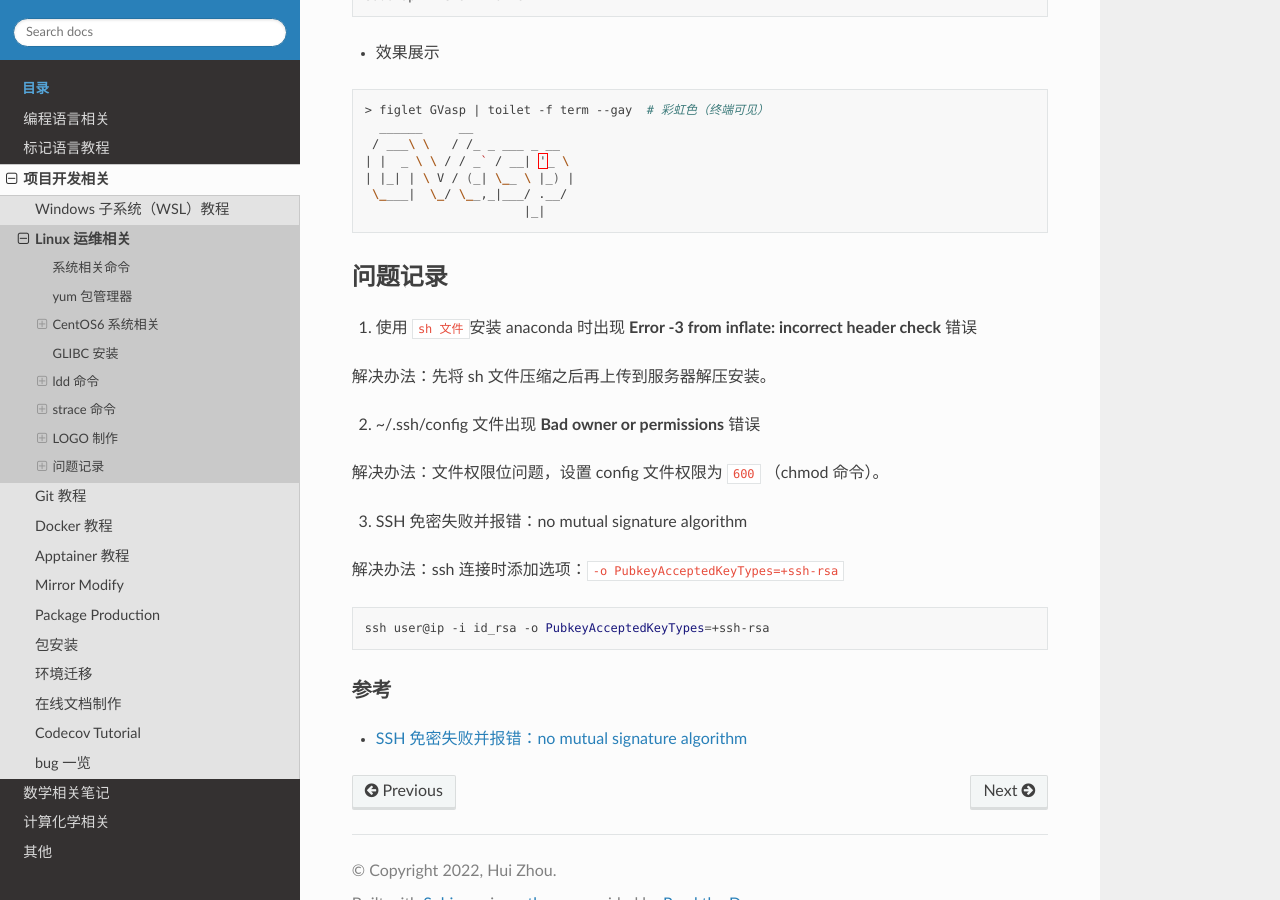
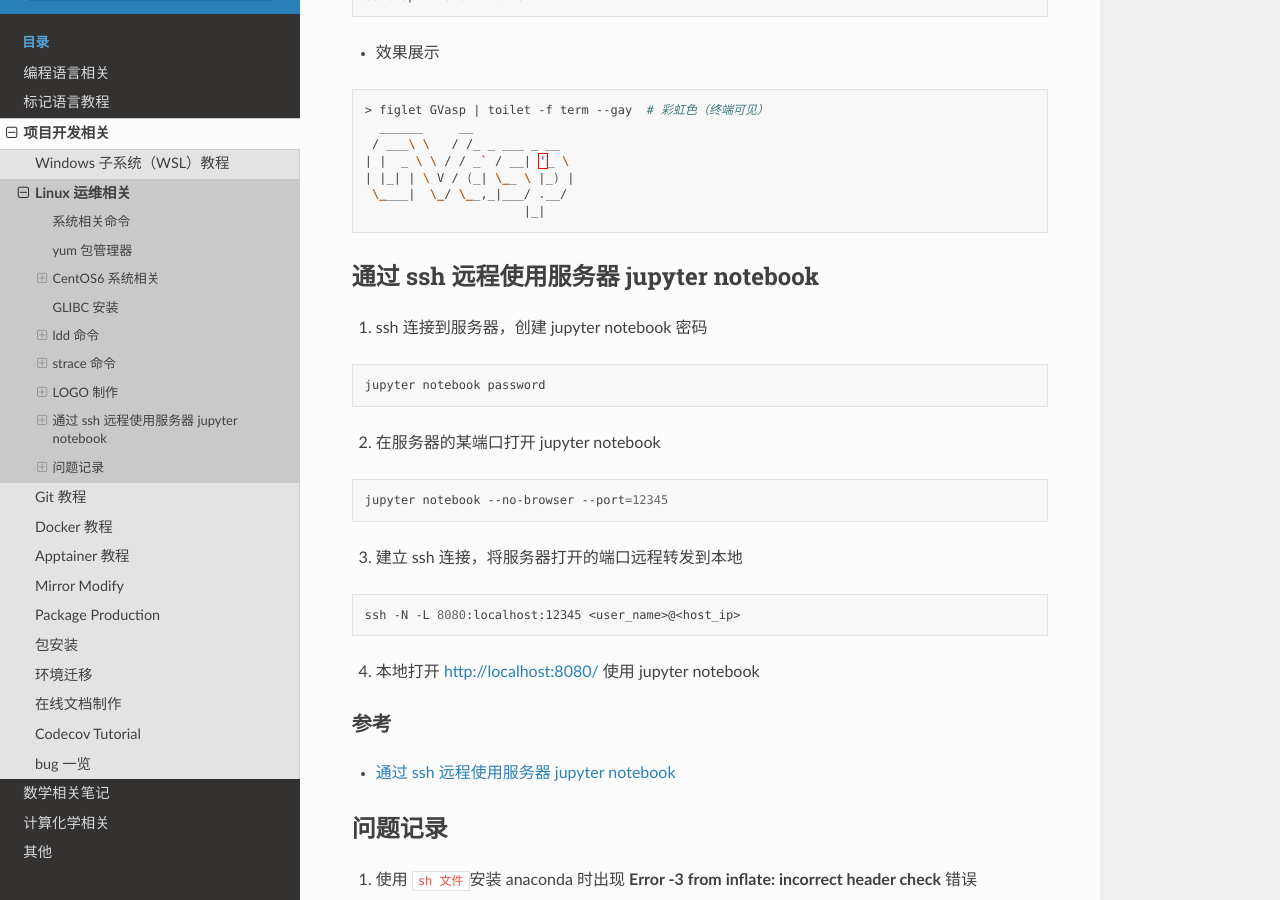
Before and after one commit to Rasic2/CodeNote, a Sphinx documentation site: the page built from docs/source/development/linux.md, in a window 1280 px wide and 900 px high, scrolled down 4323 px. Built offline with Sphinx 7.4.7 and the Read the Docs theme 2.0.0, drawn with Linux system fonts in a browser that asks for light colours.

Commit message:
add ssh-transfer

````diff
--- a/docs/source/development/linux.md
+++ b/docs/source/development/linux.md
@@ -205,6 +205,32 @@ sudo apt install toilet
                       |_|
 ```
 
+## 通过 ssh 远程使用服务器 jupyter notebook
+
+1. ssh 连接到服务器，创建 jupyter notebook 密码
+
+```bash
+jupyter notebook password
+```
+
+2. 在服务器的某端口打开 jupyter notebook
+
+```bash
+jupyter notebook --no-browser --port=12345
+```
+
+3. 建立 ssh 连接，将服务器打开的端口远程转发到本地
+
+```bash
+ssh -N -L 8080:localhost:12345 <user_name>@<host_ip>
+```
+
+4. 本地打开 http://localhost:8080/ 使用 jupyter notebook
+
+### 参考
+
+- [通过 ssh 远程使用服务器 jupyter notebook](https://blog.csdn.net/qq_34769162/article/details/107947034)
+
 ## 问题记录
 
 1. 使用 `sh 文件`安装 anaconda 时出现 **Error -3 from inflate: incorrect header check** 错误
````
